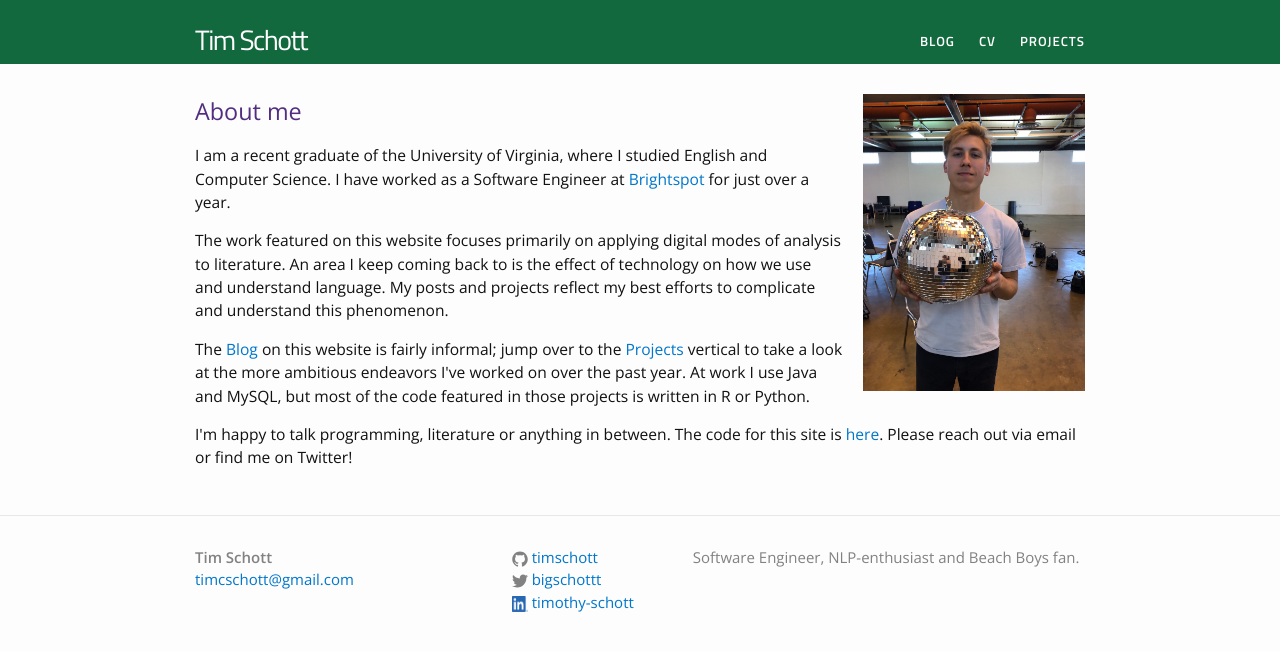
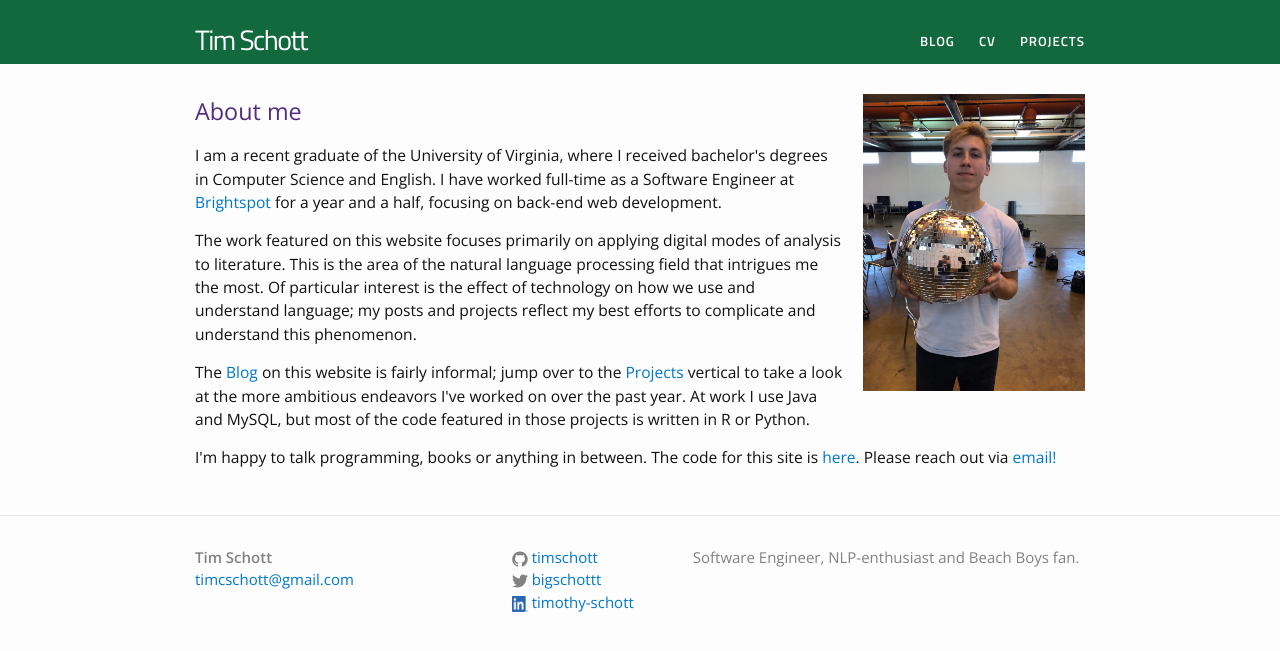
Before and after one commit to timschott/timschott.github.io, a Jekyll site: the page built from index.html, in a window 1280 px wide. Shown: the top 651 px of the page. Built offline with Jekyll 4.4.1, drawn with Linux system fonts in a browser that asks for light colours.

Commit message:
splash zone

```diff
--- a/index.html
+++ b/index.html
@@ -9,10 +9,10 @@ description: Welcome to my new site!
 
 <h2> About me </h2>
 
-<p> I am a recent graduate of the University of Virginia, where I studied English and Computer Science. I have worked as a Software Engineer at <a href="https://www.brightspot.com/">Brightspot</a> for just over a year.</p>
+<p> I am a recent graduate of the University of Virginia, where I received bachelor's degrees in Computer Science and English. I have worked full-time as a Software Engineer at <a href="https://www.brightspot.com/">Brightspot</a> for a year and a half, focusing on back-end web development.</p>
 
-<p>The work featured on this website focuses primarily on applying digital modes of analysis to literature. An area I keep coming back to is the effect of technology on how we use and understand language. My posts and projects reflect my best efforts to complicate and understand this phenomenon.</p>
+<p>The work featured on this website focuses primarily on applying digital modes of analysis to literature. This is the area of the natural language processing field that intrigues me the most. Of particular interest is the effect of technology on how we use and understand language; my posts and projects reflect my best efforts to complicate and understand this phenomenon.</p>
 
 <p>The <a href="/blog">Blog</a> on this website is fairly informal; jump over to the <a href="/projects">Projects</a> vertical to take a look at the more ambitious endeavors I've worked on over the past year. At work I use Java and MySQL, but most of the code featured in those projects is written in R or Python. </p>
 
-<p>I'm happy to talk programming, literature or anything in between. The code for this site is <a href="https://github.com/timschott/timschott.github.io">here</a>. Please reach out via email or find me on Twitter!</p>
+<p>I'm happy to talk programming, books or anything in between. The code for this site is <a href="https://github.com/timschott/timschott.github.io">here</a>. Please reach out via <a href="mailto:timcschott@gmail.com">email!</a></p>
```
